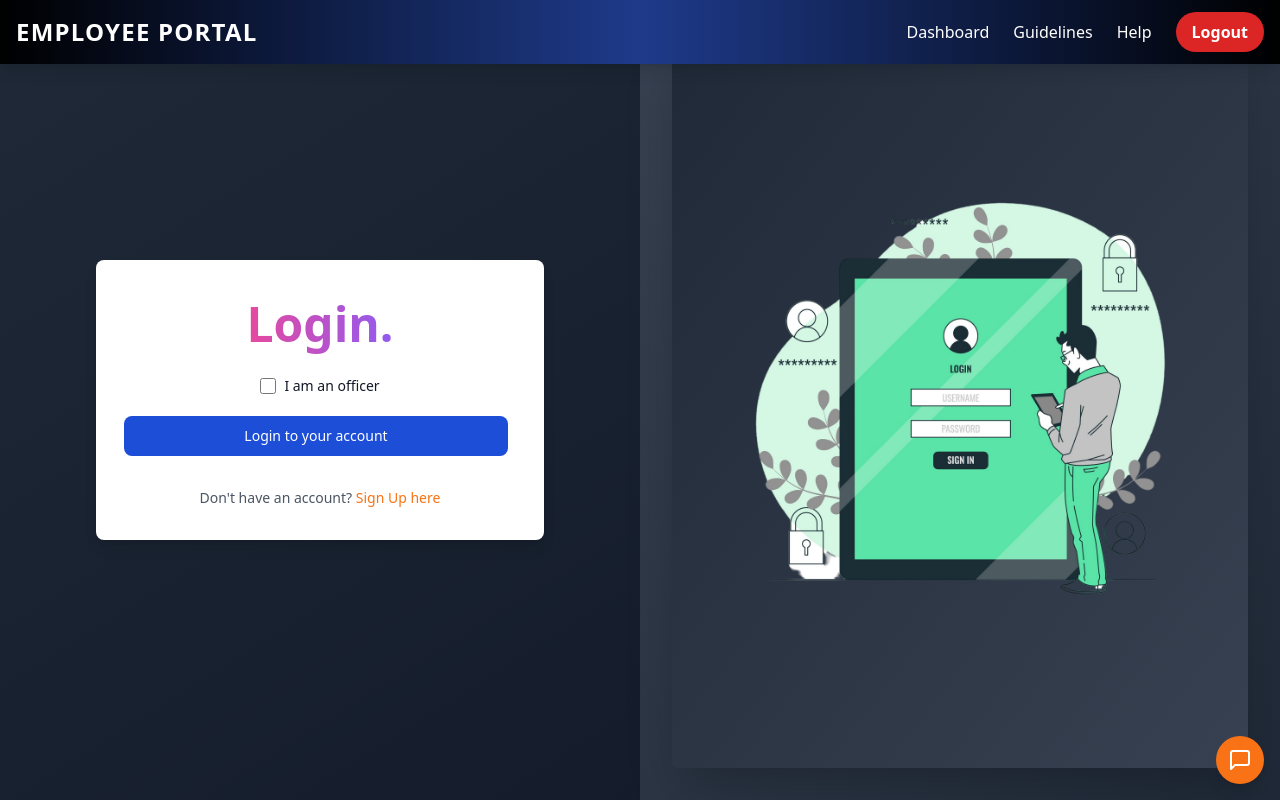
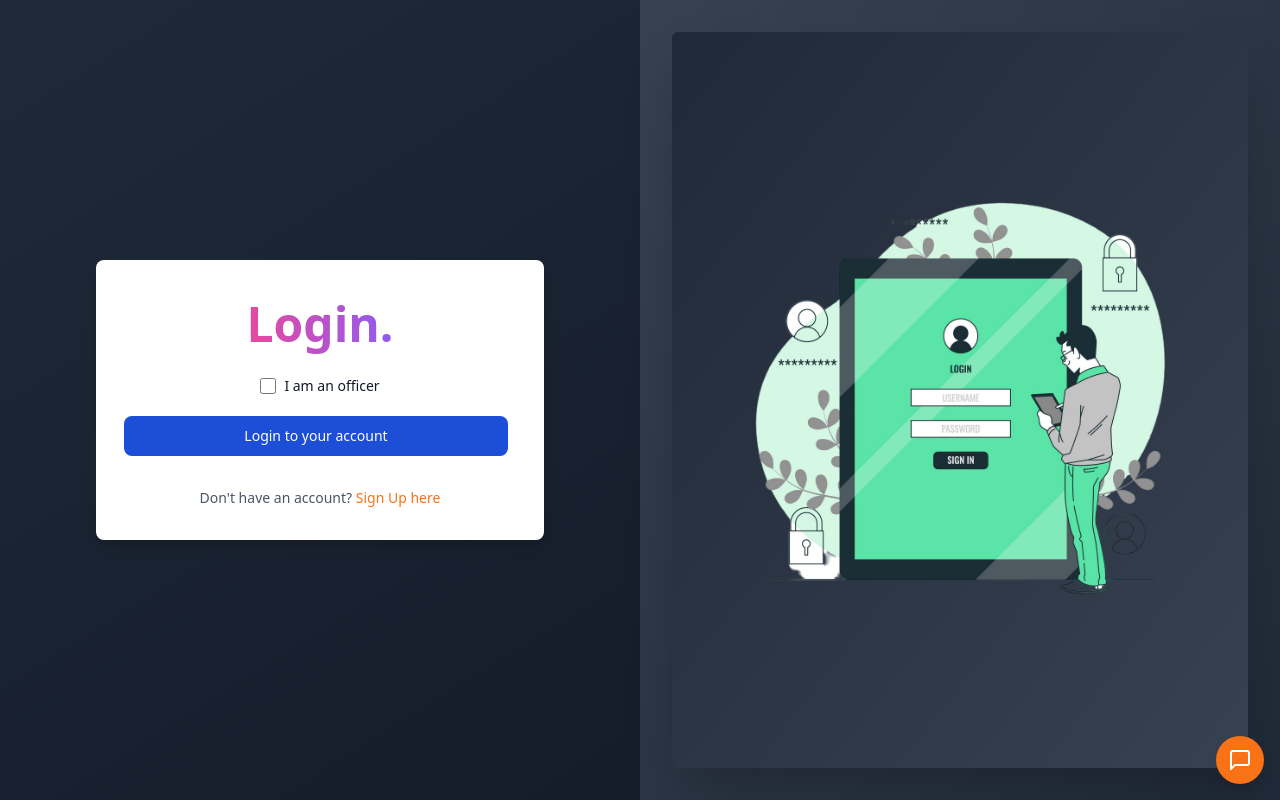
Before and after one commit to AnshuMishra01/Compliance_Audit, a React (Vite) app in the folder frontend/: page /login in a window 1280 px wide. Built offline with nearby package versions, Linux system fonts and the light colour scheme; what @huggingface/inference would draw is missing.

Commit message:
navbarbug

```diff
--- a/frontend/package.json
+++ b/frontend/package.json
@@ -21,6 +21,7 @@
     "plotly.js-dist-min": "^2.33.0",
     "react": "^18.3.1",
     "react-dom": "^18.3.1",
+    "react-icons": "^5.2.1",
     "react-plotly.js": "^2.6.0",
     "react-router-dom": "^6.24.1"
   },
--- a/frontend/src/App.jsx
+++ b/frontend/src/App.jsx
@@ -16,13 +16,17 @@ import EmployeeHelp from "./pages/Employee/Help";
 import Report from "./pages/Officer/Report";
 import PrevReport from "./pages/Officer/PrevReport";
 import FloatingChatbot from "./components/chatbot";
+import { useAuth0 } from "@auth0/auth0-react";
+
+
 
 function App() {
+  const { isAuthenticated } = useAuth0();
   return (
     <div>
       <FloatingChatbot />
       <Router>
-        <Navigation />
+      {isAuthenticated && <Navigation />}
         <Routes>
           <Route path="/login" element={<Login />} />
 
--- a/frontend/src/components/Navigation.jsx
+++ b/frontend/src/components/Navigation.jsx
@@ -1,17 +1,23 @@
-import React from "react";
+import React, { useState } from "react";
 import { Link, useNavigate } from "react-router-dom";
-import { logout, getUserType } from "../utils/auth";
+import { getUserType } from "../utils/auth";
 import logo from "../assets/Bank_of_Baroda_logo_orange_background.png";
 import "../index.css";
 import { useAuth0 } from "@auth0/auth0-react";
+import { FaBars, FaTimes } from "react-icons/fa";
 
 const Navigation = () => {
+  const [isOpen, setIsOpen] = useState(false);
   const navigate = useNavigate();
   const userType = getUserType();
   const { logout, user, isAuthenticated } = useAuth0();
 
   const handleLogout = () => {
     logout({ returnTo: window.location.origin });
+  };
+
+  const toggleMenu = () => {
+    setIsOpen(!isOpen);
   };
 
   return (
@@ -24,7 +30,12 @@ const Navigation = () => {
               {userType === "officer" ? "OFFICER PORTAL" : "EMPLOYEE PORTAL"}
             </div>
           </div>
-          <div className="flex items-center space-x-6">
+          <div className="md:hidden">
+            <button onClick={toggleMenu} className="text-2xl focus:outline-none">
+              {isOpen ? <FaTimes /> : <FaBars />}
+            </button>
+          </div>
+          <div className={`flex-col md:flex md:flex-row items-center md:space-x-6 space-y-6 md:space-y-0 mt-4 md:mt-0 ${isOpen ? "flex" : "hidden"}`}>
             {userType === "officer" ? (
               <>
                 <Link to="/officer/dashboard" className="neon-hover font-sans">
--- a/frontend/src/pages/Officer/Dashboard.jsx
+++ b/frontend/src/pages/Officer/Dashboard.jsx
@@ -73,7 +73,7 @@ function EmployeeDashboard() {
         </div>
 
         <div className="flex justify-between items-center mt-20 mb-8">
-          <div className="hero-container relative h-96 w-1/3 flex items-center justify-center" style={{ perspective: '1000px' }}>
+          <div className="hero-container relative h-96 w-1/3 mt-10 flex items-center justify-center" style={{ perspective: '1000px' }}>
             {cards.map((card, index) => (
               <motion.div
                 key={card.id}
```
Also changed, not shown: 1 other file (tests, documents, lock files or other folders).
